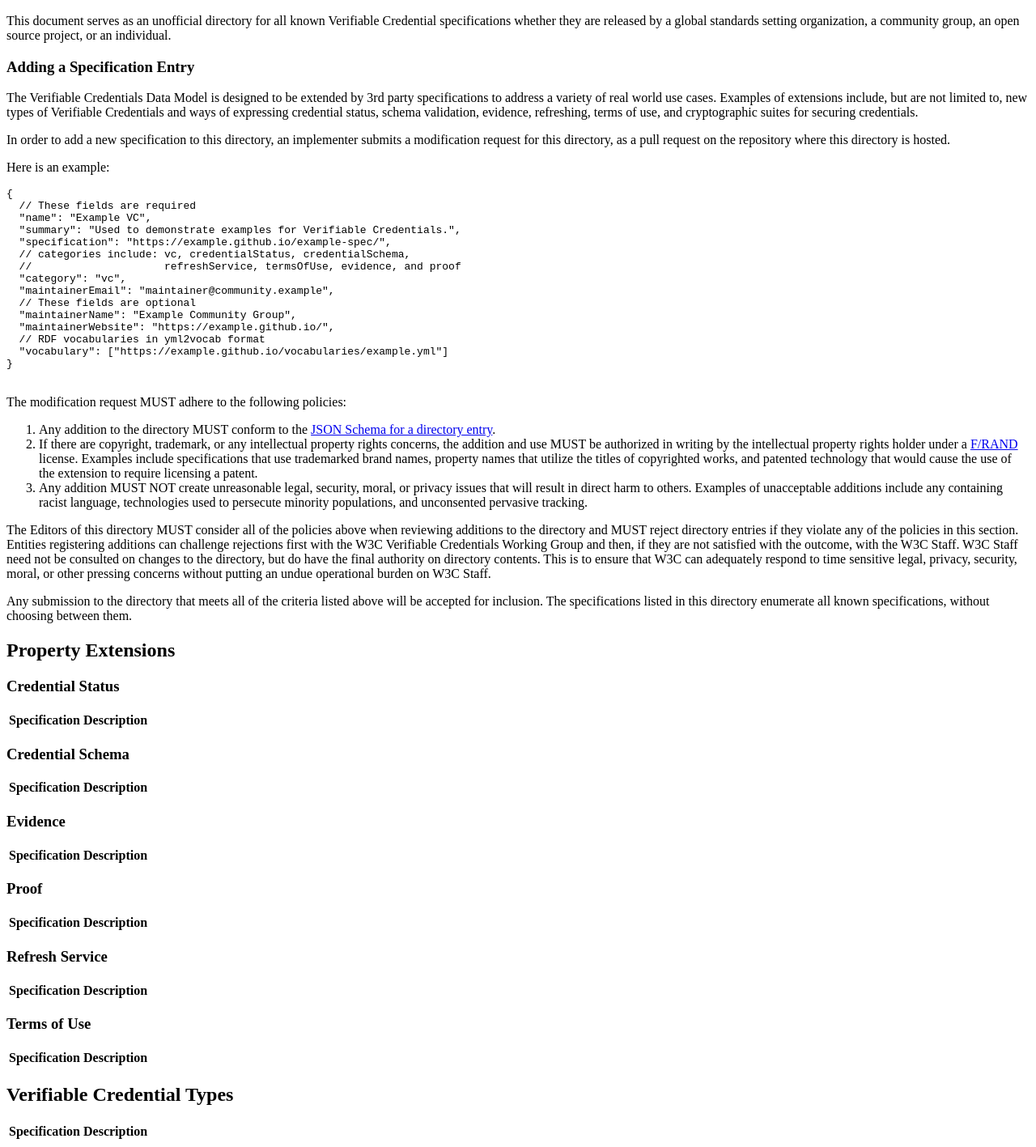
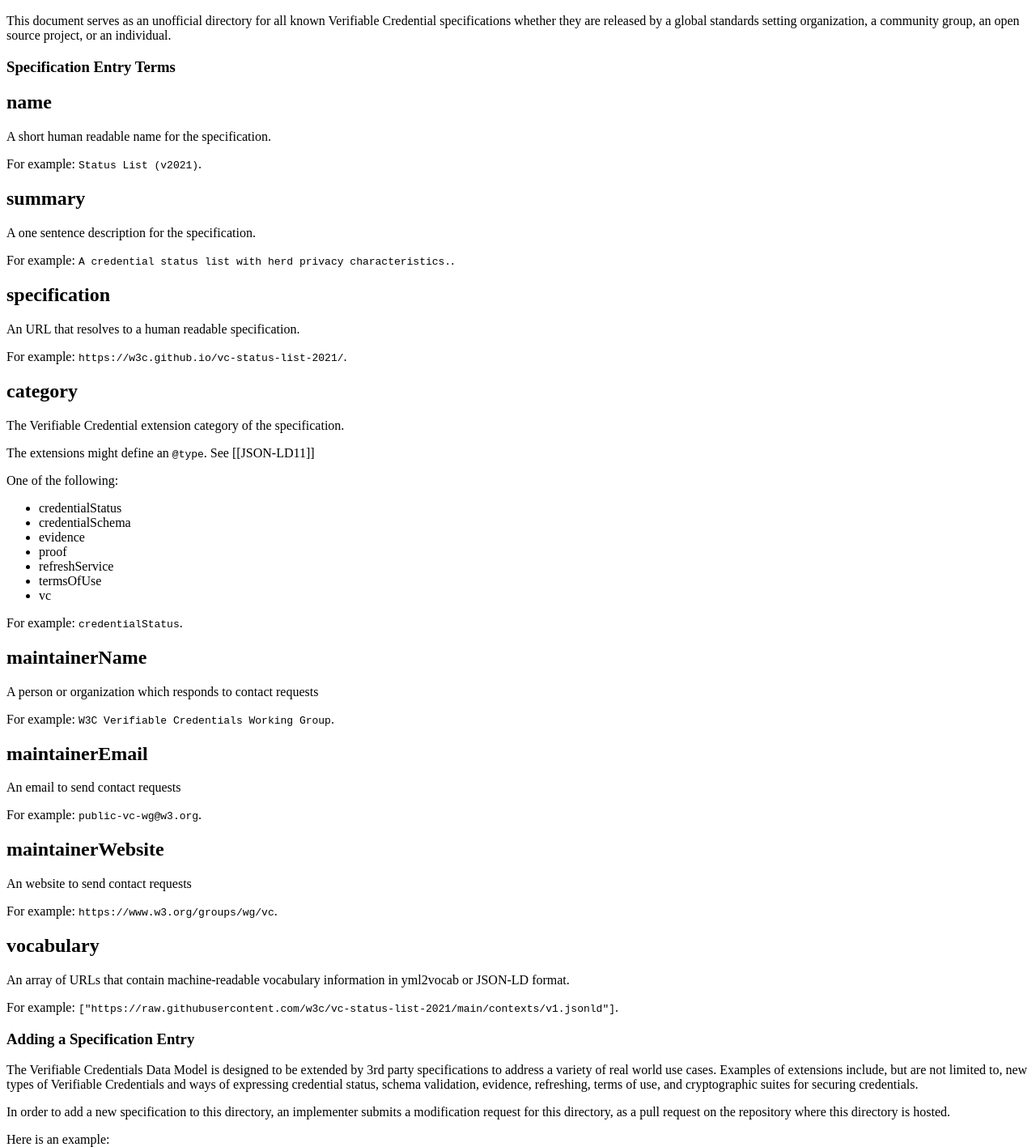
Before and after one commit to w3c/vc-extensions, a plain HTML site: page index.html in a window 1280 px wide. Shown: the part 136-1553 px from the top of the page at 81% size. Drawn offline with Linux system fonts and the light colour scheme.

Commit message:
Add term definitions

```diff
--- a/index.html
+++ b/index.html
@@ -136,6 +136,75 @@ individual.
     </p>
 
     <section>
+      <h1>Specification Entry Terms</h1>
+      <section>
+        <h2>name</h2>
+        <p>A short human readable name for the specification.</p>
+        <p>For example: <code>Status List (v2021)</code>.</p>
+      </section>
+      <section>
+        <h2>summary</h2>
+        <p>A one sentence description for the specification.</p>
+        <p>For example: <code>A credential status list with herd privacy characteristics.</code>.</p>
+      </section>
+      <section>
+        <h2>specification</h2>
+        <p>An URL that resolves to a human readable specification.</p>
+        <p>For example: <code>https://w3c.github.io/vc-status-list-2021/</code>.</p>
+      </section>
+      <section>
+        <h2>category</h2>
+        <p>The Verifiable Credential extension category of the specification.</p>
+        <p class="note"> The extensions might define an <code>@type</code>. See [[JSON-LD11]]</p>
+        <p>One of the following:</p>
+        <ul>
+          <li>
+            credentialStatus
+          </li>
+          <li>
+            credentialSchema
+          </li>
+          <li>
+            evidence
+          </li>
+          <li>
+            proof
+          </li>
+          <li>
+            refreshService
+          </li>
+          <li>
+            termsOfUse
+          </li>
+          <li>
+            vc
+          </li>
+        </ul>
+        <p>For example: <code>credentialStatus</code>.</p>
+      </section>
+      <section>
+        <h2>maintainerName</h2>
+        <p>A person or organization which responds to contact requests</p>
+        <p>For example: <code>W3C Verifiable Credentials Working Group</code>.</p>
+      </section>
+      <section>
+        <h2>maintainerEmail</h2>
+        <p>An email to send contact requests</p>
+        <p>For example: <code>public-vc-wg@w3.org</code>.</p>
+      </section>
+      <section>
+        <h2>maintainerWebsite</h2>
+        <p>An website to send contact requests</p>
+        <p>For example: <code>https://www.w3.org/groups/wg/vc</code>.</p>
+      </section>
+      <section>
+        <h2>vocabulary</h2>
+        <p>An array of URLs that contain machine-readable vocabulary information in yml2vocab or JSON-LD format.</p>
+        <p>For example: <code>["https://raw.githubusercontent.com/w3c/vc-status-list-2021/main/contexts/v1.jsonld"]</code>.</p>
+      </section>
+    </section>
+
+    <section>
       <h1>Adding a Specification Entry</h1>
       <p>
   The Verifiable Credentials Data Model is designed to be extended by 3rd party
@@ -220,6 +289,8 @@ individual.
     <section id="conformance"></section>
 
   </section>
+
+
 
   <section>
     <h1>Property Extensions</h1>
```
